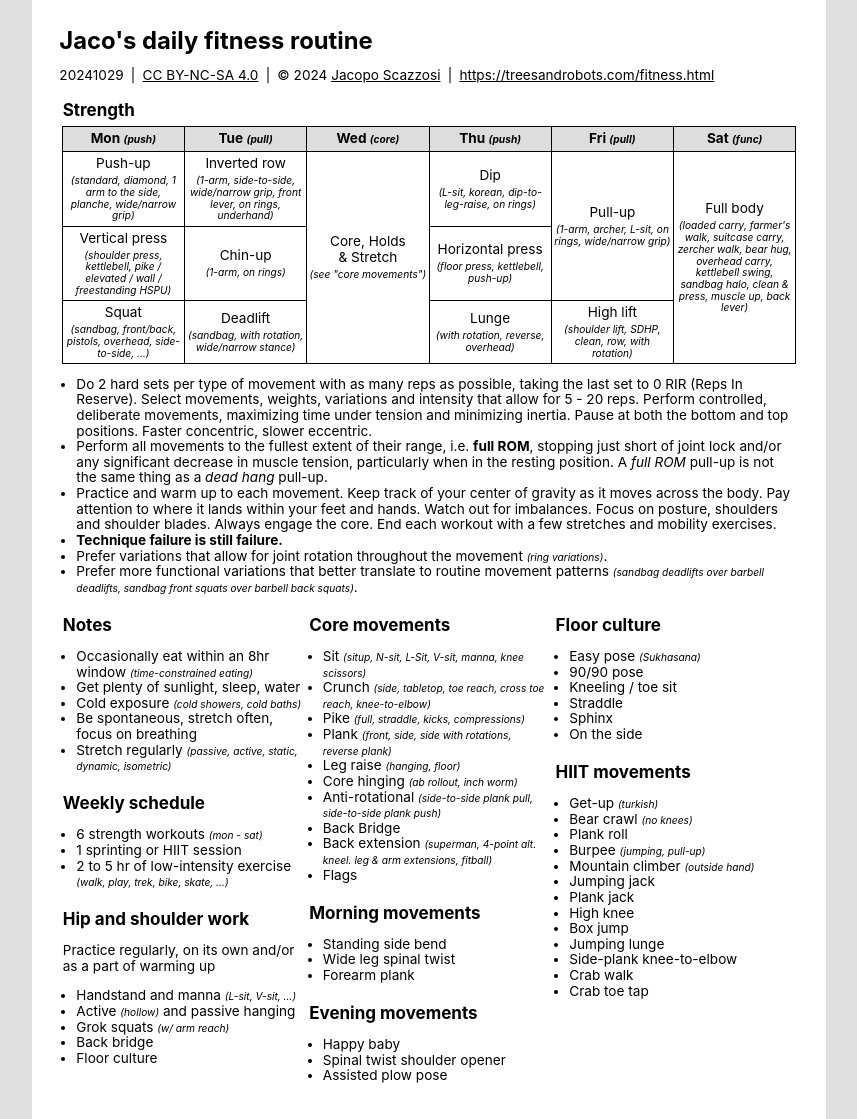
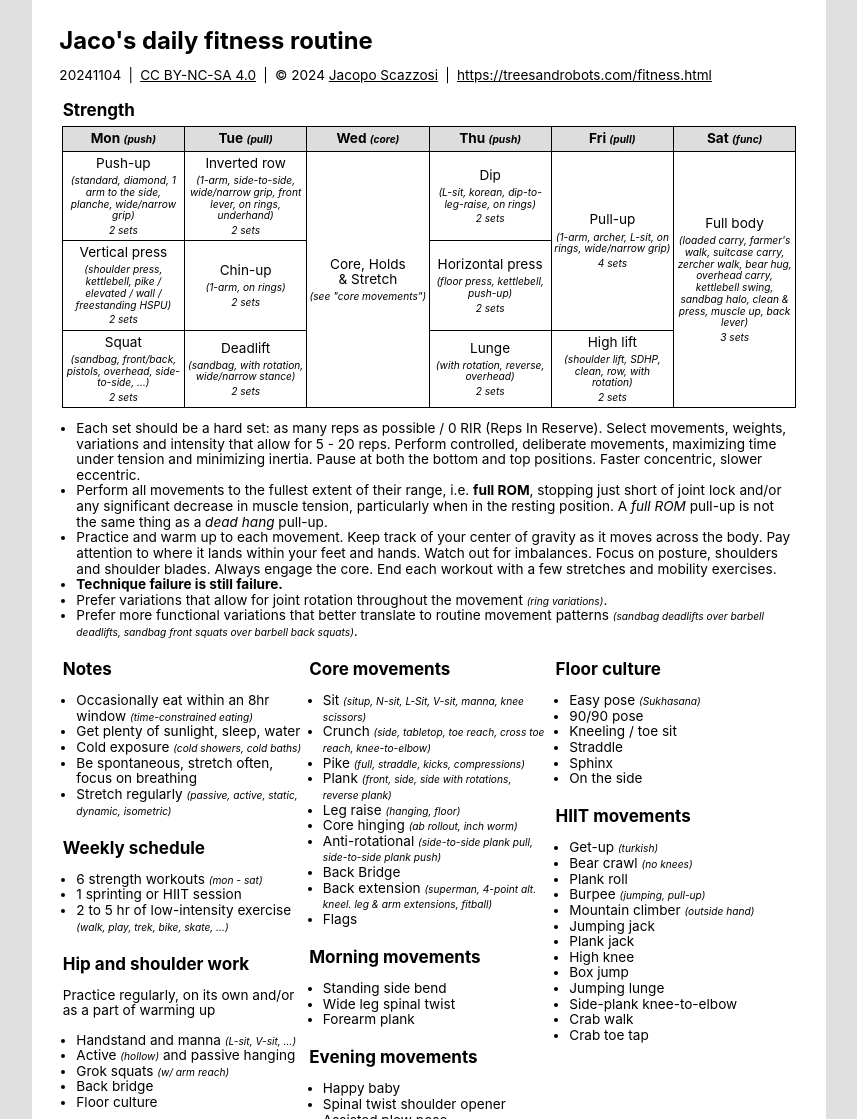
Before and after one commit to jacoscaz/treesandrobots.github.io, a Jekyll site: the page fitness-routine/html/jaco-s-daily-fitness-routine.html, which Jekyll copies as it is, in a window 1280 px wide. Shown: the whole page, without its empty margins (211-1068 px from the left). Built offline with Jekyll 4.4.1, drawn with Linux system fonts in a browser that asks for light colours.

Commit message:
adds number of sets to table, new revision

```diff
--- a/fitness-routine/html/jaco-s-daily-fitness-routine.html
+++ b/fitness-routine/html/jaco-s-daily-fitness-routine.html
@@ -137,7 +137,7 @@
         <dl id="meta">
           <di>
             <dt>Revision</dt>
-            <dd>20241029</dd>
+            <dd>20241104</dd>
           </di>
           <di>
             <dt>License</dt>
@@ -165,14 +165,17 @@
           <div style="grid-column: 1; grid-row-start: 2; grid-row-end: span 2;">
             <p>Push-up</p>
             <p class="details">(standard, diamond, 1 arm to the side,  planche, wide/narrow grip)</p>
+            <p class="details">2 sets</p>
           </div>
           <div style="grid-column: 1; grid-row-start: 4; grid-row-end: span 2;">
             <p>Vertical press</p>
             <p class="details">(shoulder press, kettlebell, pike / elevated / wall / freestanding HSPU)</p>
+            <p class="details">2 sets</p>
           </div>
           <div style="grid-column: 1; grid-row-start: 6; grid-row-end: span 2;">
             <p>Squat</p>
             <p class="details">(sandbag, front/back, pistols, overhead, side-to-side, &hellip;)</p>
+            <p class="details">2 sets</p>
           </div>
           <!--
             -- tuesday
@@ -183,14 +186,17 @@
           <div style="grid-column: 2; grid-row-start: 2; grid-row-end: span 2;">
             <p>Inverted row</p>
             <p class="details">(1-arm, side-to-side, wide/narrow grip, front lever, on rings, underhand)</p>
+            <p class="details">2 sets</p>
           </div>
           <div style="grid-column: 2; grid-row-start: 4; grid-row-end: span 2;">
             <p>Chin-up</p>
             <p class="details">(1-arm, on rings)</p>
+            <p class="details">2 sets</p>
           </div>
           <div style="grid-column: 2; grid-row-start: 6; grid-row-end: span 2;">
             <p>Deadlift</p>
             <p class="details">(sandbag, with rotation, wide/narrow stance)</p>
+            <p class="details">2 sets</p>
           </div>
           <!--
             -- wednesday
@@ -211,14 +217,17 @@
           <div style="grid-column: 4; grid-row-start: 2; grid-row-end: span 2;">
             <p>Dip</p>
             <p class="details">(L-sit, korean, dip-to-leg-raise, on rings)</p>
+            <p class="details">2 sets</p>
           </div>
           <div style="grid-column: 4; grid-row-start: 4; grid-row-end: span 2;">
             <p>Horizontal press</p>
             <p class="details">(floor press, kettlebell, push-up)</p>
+            <p class="details">2 sets</p>
           </div>
           <div style="grid-column: 4; grid-row-start: 6; grid-row-end: span 2;">
             <p>Lunge</p>
             <p class="details">(with rotation, reverse, overhead)</p>
+            <p class="details">2 sets</p>
           </div>
           <!--
             -- friday
@@ -229,10 +238,12 @@
           <div style="grid-column: 5; grid-row-start: 2; grid-row-end: span 4;">
             <p>Pull-up</p>
             <p class="details">(1-arm, archer, L-sit, on rings, wide/narrow grip)</p>
+            <p class="details">4 sets</p>
           </div>
           <div style="grid-column: 5; grid-row-start: 6; grid-row-end: span 2;">
             <p>High lift</p>
             <p class="details">(shoulder lift, SDHP, clean, row, with rotation)</p>
+            <p class="details">2 sets</p>
           </div>
           <!--
             -- saturday
@@ -243,16 +254,17 @@
           <div style="grid-column: 6; grid-row-start: 2; grid-row-end: span 6;">
             <p>Full body</p>
             <p class="details">(loaded carry, farmer's walk, suitcase carry, zercher walk, bear hug, overhead carry, kettlebell swing, sandbag halo, clean &amp; press, muscle up, back lever)</p>
+            <p class="details">3 sets</p>
           </div>
         </div>
         <ul>
           <li>
-            Do 2 hard sets per type of movement with as many reps as possible,
-            taking the last set to 0 RIR (Reps In Reserve). Select movements,
-            weights, variations and intensity that allow for 5 - 20 reps.
-            Perform controlled, deliberate movements, maximizing time under
-            tension and minimizing inertia. Pause at both the bottom and top
-            positions. Faster concentric, slower eccentric.
+            Each set should be a hard set: as many reps as possible / 0 RIR
+            (Reps In Reserve). Select movements, weights, variations and
+            intensity that allow for 5 - 20 reps. Perform controlled,
+            deliberate movements, maximizing time under tension and minimizing
+            inertia. Pause at both the bottom and top positions. Faster
+            concentric, slower eccentric.
           </li>
           <li>
             Perform all movements to the fullest extent of their range, i.e.
```
Also changed, not shown: fitness.md (+1 -1 lines), 1 other file.
